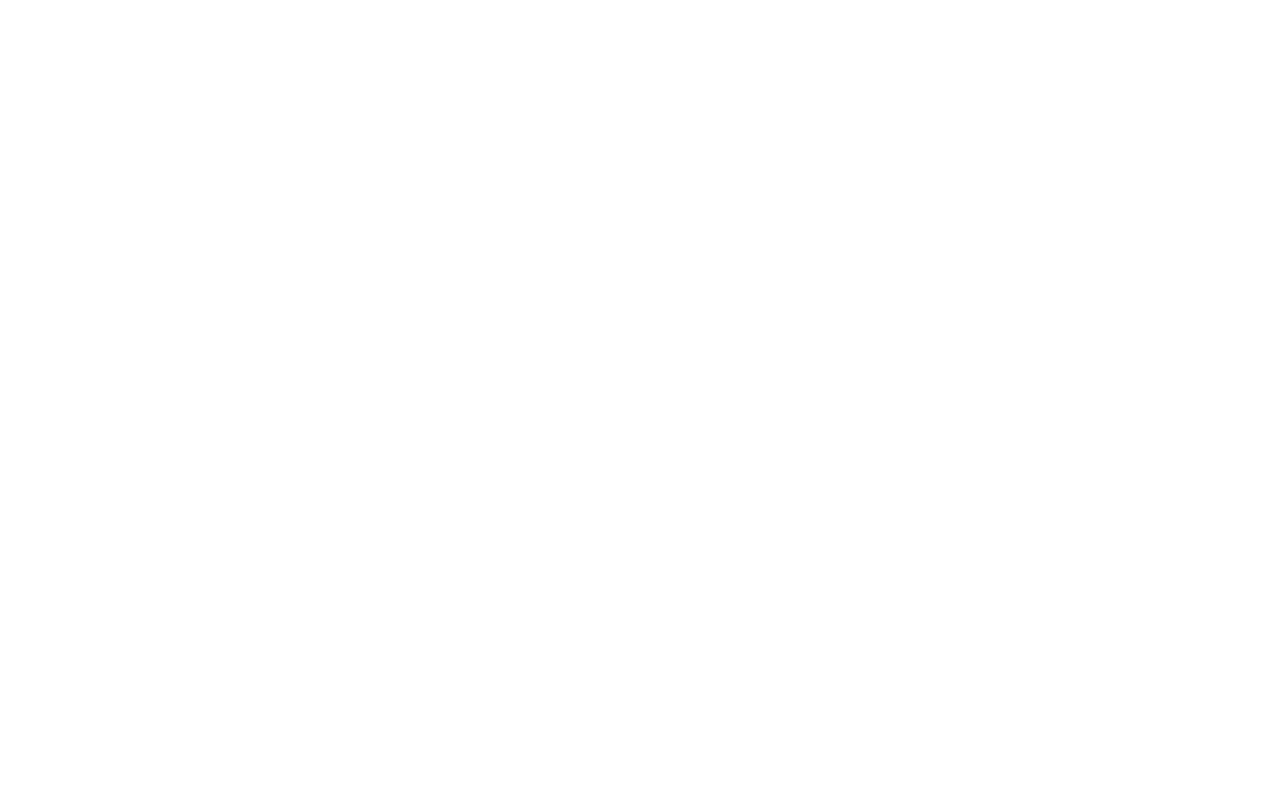
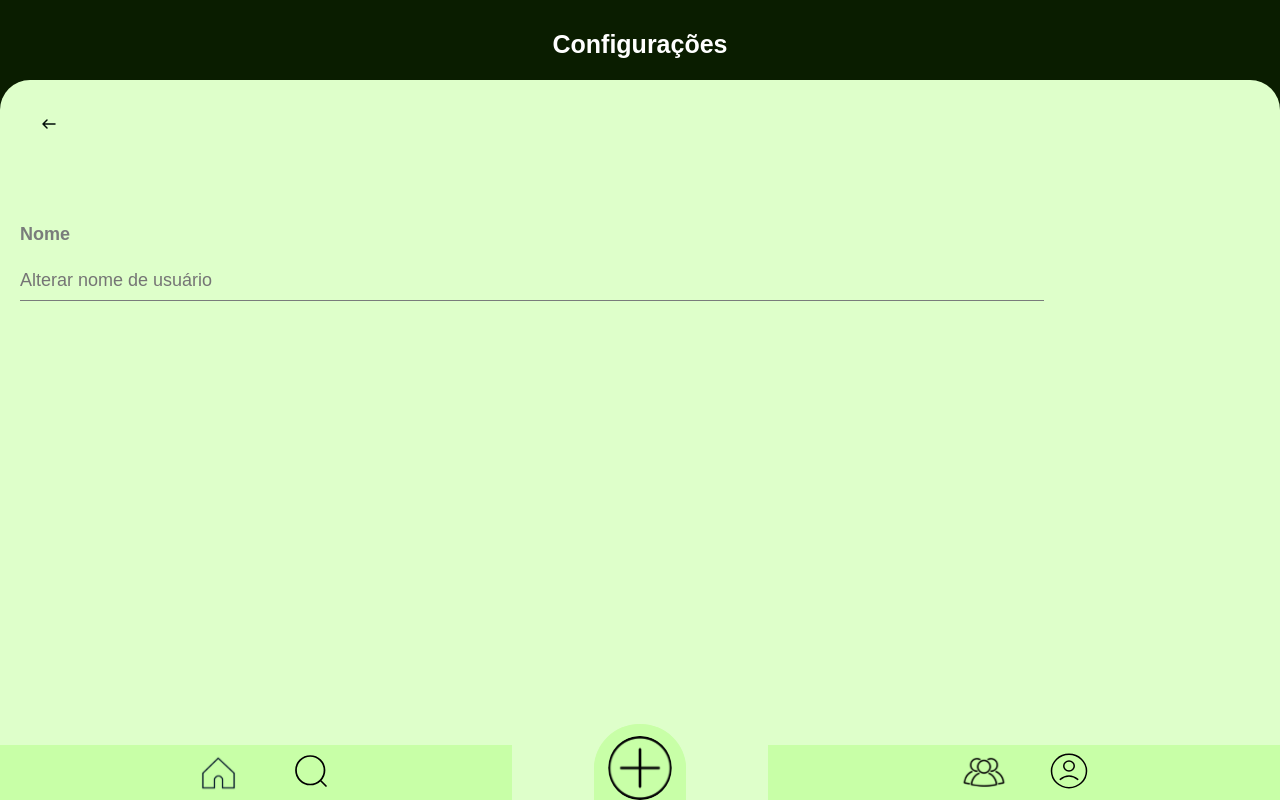
Before and after one commit to Biaa-Fialho/new-old-cloth, a React (Create React App) app in the folder frontend/: page /confgAccount in a window 1280 px wide. Before the commit this address had no page. Built offline with nearby package versions, Linux system fonts and the light colour scheme; a web font is replaced by a local one.

Commit message:
finalizando account e começando config

```diff
--- a/frontend/src/Routes/RoutesFunction.js
+++ b/frontend/src/Routes/RoutesFunction.js
@@ -1,5 +1,6 @@
 import { BrowserRouter, Routes, Route } from "react-router-dom";
 import FirstPage from "../pages/HangerPage/HangerPage";
+import HangerPage from "../pages/HangerPage/HangerPage";
 import LoginScreen from "../pages/LoginScreen/LoginScreen";
 import RegisterScreen from "../pages/RegisterScreen/RegisterScreen"
 import SelectPage from "../pages/SelecPage/SelectPage";
@@ -12,12 +13,15 @@
 import Comments from "../pages/Comments/Comments";
 import EnterPage from "../pages/EnterPage/EnterPage";
 import SelectPicture from "../components/SelectPicture/SelectPicture";
+import ConfAccont from "../pages/ConfAccont/ConfAccont";
+
 
 function RoutesFunction(){
     return(
         <BrowserRouter>
             <Routes>
                 <Route index element={<FirstPage/>}/>
+                <Route path="hangerPage" element={<HangerPage/>}/>
                 <Route path="enter" element={<EnterPage/>}/>
                 <Route path='login' element={<LoginScreen/>}/>
                 <Route path="cadastro" element={<RegisterScreen/>}/>
@@ -30,6 +34,7 @@
                 <Route path="chat" element={<Chat/>}/>
                 <Route path="account" element={<Account/>}/>
                 <Route path="comments" element={<Comments/>}/>
+                <Route path="confgAccount" element={<ConfAccont/>}/>
             </Routes>
         </BrowserRouter>
     )
--- /dev/null
+++ b/frontend/src/components/ConfigAccount/Configaccount.js
@@ -0,0 +1,80 @@
+import { useNavigate } from "react-router-dom";
+import ImageClose from "../../assets/ButtonCloseX.svg"
+import { ButtonConfig, ButtonExit, ButtonX, DivAlinhar, DivButton, DivClaraConfig, DivGeralConfig, ImgButtonX } from "./style";
+
+
+function ConfigAccount({isOpen, setOpenConfigAccount}){
+    const navigate = useNavigate()
+
+    if(isOpen) {
+        return(
+
+            <DivAlinhar>
+                <DivGeralConfig>
+                    <DivClaraConfig>
+                        <DivButton>
+                            <ButtonX onClick={()=>setOpenConfigAccount(false)}><ImgButtonX src={ImageClose} alt="imagem de um X"/></ButtonX>
+                        </DivButton>
+                        <ButtonConfig onClick={()=>navigate('/confgAccount')}>configuração</ButtonConfig>
+                        <ButtonExit onClick={()=>navigate('/hangerPage')}>sair</ButtonExit>
+                    </DivClaraConfig>
+                </DivGeralConfig>
+            </DivAlinhar>
+
+        )
+    }
+}
+
+export default ConfigAccount
+
+// import React, { useState } from 'react';
+// import { DivClaraConfig, DivGeralConfig } from "./style";
+
+// function ConfigAccount({ isOpen, onClose }) {
+//     // Adiciona um estado local para controlar se o modal está aberto ou fechado
+//     const [modalOpen, setModalOpen] = useState(isOpen);
+
+//     // Função para fechar o modal
+//     const closeModal = () => {
+//       setModalOpen(false);
+//       // Executa a função de fechamento fornecida (onClose) se existir
+//       if (onClose) {
+//         onClose();
+//       }
+//     };
+
+//     // Adiciona um evento de clique à DivGeralConfig para fechar o modal ao clicar fora dele
+//     const handleClickOutsideModal = (event) => {
+//       if (event.target === event.currentTarget) {
+//         closeModal();
+//       }
+//     };
+
+//     if (modalOpen) {
+//       return (
+//         <DivGeralConfig onClick={handleClickOutsideModal}>
+//           <DivClaraConfig>
+//             {/* Conteúdo do seu modal */}
+//           </DivClaraConfig>
+//         </DivGeralConfig>
+//       );
+//     } else {
+//       // Se o modal estiver fechado, retorna nulo (não renderiza nada)
+//       return null;
+//     }
+//   }
+
+//   export default ConfigAccount;
+
+
+
+            // <>
+
+            //     <DivGeralSelect>
+
+            //         <ButtonX onClick={()=>setOpenConfigAccount(false)}><ImgButtonX src={ImageClose} alt="imagem de um X"/></ButtonX>
+
+            //     </DivGeralSelect>
+
+                    // setOpenConfigAccount
+            // </>
--- /dev/null
+++ b/frontend/src/components/ConfigAccount/style.jsx
@@ -0,0 +1,107 @@
+import styled from "styled-components";
+
+export const DivAlinhar = styled.div`
+    padding-left: 40vw;
+    z-index: 4;
+    position: relative;
+
+    margin-right: 30vw;
+    margin-top: 0vh;
+`
+
+export const DivGeralConfig = styled.div`
+    background-color: #0f2b00;
+
+    position: absolute;
+
+    display: flex;
+    flex-direction: column;
+    align-items: flex-start;
+    justify-content: center;
+
+    width: 36vw;
+    height: 17vh;
+
+    border-radius: 20px;
+
+    z-index: 1000;
+`
+export const DivClaraConfig = styled.div`
+    background-color: #ffffff;
+
+    display: flex;
+    flex-direction: column;
+    align-items: center;
+    justify-content: center;
+
+    border-radius: 20px;
+    width: 32vw;
+    height: 15vh;
+    margin-left: 1vh;
+`
+export const DivButton = styled.div`
+    padding-top: 1vh;
+    padding-bottom: 1vh;
+    padding-top: 1vh;
+    width: 3.5vw;
+    height: 3.5vh;
+`
+export const ButtonX = styled.button`
+    position: absolute;
+    top: 1.5vh;
+    left: 4vw;
+    padding-bottom: 1vh;
+
+    border: none;
+    background-color: transparent;
+
+    width: 3.5vw;
+    height: 3.5vh;
+`
+export const ImgButtonX = styled.img`
+    width: 100%;
+    height: 100%;
+
+    border: none;
+    background-color: transparent;
+
+`
+export const ButtonConfig = styled.button`
+    font-family: Arial, Helvetica, sans-serif;
+    width: 100%;
+    height: 10vh;
+
+    border: transparent;
+    background-color: transparent;
+
+    /* border-top-right-radius: 20px;
+    border-top-left-radius: 20px; */
+
+    cursor: pointer;
+    transition: background-color 0.3s ease;
+
+    &:hover {
+        background-color: #4e6640b2;
+    }
+
+`
+export const ButtonExit = styled.button`
+    width: 100%;
+    height: 10vh;
+
+    border-bottom-left-radius: 20px;
+    border-bottom-right-radius: 20px;
+
+    border: none;
+    background-color: transparent;
+
+    padding-bottom: 1vh;
+    padding-left: 2vw;
+
+    cursor: pointer;
+    transition: background-color 0.3s ease;
+
+    &:hover {
+        background-color: #4E6640;
+    }
+`
--- a/frontend/src/components/Header/style.jsx
+++ b/frontend/src/components/Header/style.jsx
@@ -6,7 +6,7 @@
     align-items: flex-start;
     justify-content: flex-start;
     margin-left: 3vh;
-    background-color:#faf9f6;
+    background-color: transparent;
     padding-top: 2vh;
     padding-left: 1vw;
     border: none;
--- a/frontend/src/pages/Account/Accont.js
+++ b/frontend/src/pages/Account/Accont.js
@@ -1,10 +1,17 @@
 import FooterB from "../../components/FooterBotton/FooterB"
 import HeaderGeral from "../../components/Header/HeaderGeral"
 import ImgPerfil from "../../assets/BoyPerfilPhoto.svg"
-import { DivClara, DivEscura, DivHeaderAccount, DivImg, DivNumero, DivNumeroPubli, DivNumeroSeg, DivPublicação, DivSeguidor, DivSeguindo, DivTextName, GridContainer } from "./style"
 import PublishHome from "../../components/PublishHome/PublishHome"
+import ImgConfig from "../../assets/buttonConfig.svg"
+import { ButtonConfig, DivButtonConfig, DivClara, DivEscura, DivHeaderAccount, DivImg, DivNumero, DivNumeroPubli, DivNumeroSeg, DivPublicação, DivSeguidor, DivSeguindo, DivTextName, GridContainer, ImgButtonConfig } from "./style"
+import { useState } from "react"
+import ConfigAccount from "../../components/ConfigAccount/Configaccount"
 
 function Accont(){
+
+    // funcionalidade do modal
+    const[openConfigAccount, setOpenConfigAccount] = useState(false)
+
     return(
         <>
             <HeaderGeral
@@ -13,6 +20,12 @@
 
             <DivEscura>
                 <DivClara>
+                    <DivButtonConfig>
+                        <ButtonConfig onClick={()=> setOpenConfigAccount(true)}><ImgButtonConfig src={ImgConfig} alt="imagem de três pontos organizados orizontalmente"/></ButtonConfig>
+                    </DivButtonConfig>
+
+                    <ConfigAccount isOpen={openConfigAccount} setOpenConfigAccount={()=> setOpenConfigAccount(!openConfigAccount)}/>
+
                     <DivHeaderAccount>
                         <DivImg src={ImgPerfil} alt="imagem de um homem branco"/>
                         <DivTextName>Joao036</DivTextName>
--- a/frontend/src/pages/Account/style.jsx
+++ b/frontend/src/pages/Account/style.jsx
@@ -7,7 +7,7 @@
     flex-direction: column;
     align-items: center;
     justify-content: center;
-    gap: 2vh;
+    /* gap: 2vh; */
 
     width: 100vw;
     /* max-height: 150vh; */
@@ -36,7 +36,7 @@
     width: 50vw;
     height: 20vh;
 
-    padding-top: 1vh;
+    padding-top: -5vh;
 `
 export const DivImg = styled.img`
     height: 30vh;
@@ -51,7 +51,18 @@
 
     padding-top: 0vh;
 `
-
+export const DivButtonConfig =styled.div`
+    padding-left: 80vw;
+`
+export const ButtonConfig = styled.button`
+    background-color: transparent;
+    border: none;
+    padding-top: 1vh;
+`
+export const ImgButtonConfig = styled.img`
+    width: 2vw;
+    height: 4vh;
+`
 export const GridContainer = styled.div`
     /* background-color: purple; */
     display: grid;
--- a/frontend/src/pages/ConfAccont/ConfAccont.js
+++ b/frontend/src/pages/ConfAccont/ConfAccont.js
@@ -1,8 +1,28 @@
+import FooterB from "../../components/FooterBotton/FooterB"
+import HeaderGeral from "../../components/Header/HeaderGeral"
+import HeaderSeta from "../../components/Header/HeaderSeta"
+import { DivClara, DivEscura, InputName, LabelContainer } from "./style"
 
 
 function  ConfAccont(){
     return(
         <>
+            <HeaderGeral
+                titulo='Configurações'
+            />
+            <DivEscura>
+                <DivClara>
+                    <HeaderSeta/>
+
+                    <LabelContainer>Nome
+                        <InputName placeholder='Alterar nome de usuário' required/>
+                    </LabelContainer>
+                </DivClara>
+            </DivEscura>
+
+
+            <FooterB/>
+
         </>
     )
 }
--- a/frontend/src/pages/ConfAccont/style.jsx
+++ b/frontend/src/pages/ConfAccont/style.jsx
@@ -0,0 +1,59 @@
+import styled from "styled-components";
+
+export const DivClara = styled.div`
+    background-color: #deffca;
+
+    display: flex;
+    flex-direction: column;
+    align-items: flex-start;
+    justify-content: flex-start;
+    gap: 2vh;
+
+    width: 100vw;
+    height: 90vh;
+    /* max-height: 150vh; */
+
+    padding-top: 2vh;
+
+
+    border-top-left-radius: 30px;
+    border-top-right-radius: 30px;
+
+    z-index: 2;
+
+    padding-bottom: 12vh;
+`
+
+export const DivEscura = styled.div`
+    background-color: #0a1d00;
+`
+export const LabelContainer = styled.label`
+    font-family: Arial, Helvetica, sans-serif;
+    margin-top: 8vh;
+    color: #797c7b;
+    font-weight: bold;
+    font-size: large;
+
+    margin-left: 20px;
+`
+export const InputName = styled.input`
+    font-family: Arial, Helvetica, sans-serif;
+    font-size: large;
+
+    display: flex;
+    flex-direction: column;
+    align-items: center;
+    justify-content: center;
+
+    background-color: transparent;
+    border: 10px;
+    border-color: #797c7b;
+    /* border-radius: 8px; */
+    outline: none;
+    border: none;
+    border-bottom: 1px solid #797c7b;
+
+    margin-top: 2vh;
+    width: 80vw;
+    height: 5vh;
+`
```
Also changed, not shown: frontend/src/assets/buttonConfig.svg (added).
